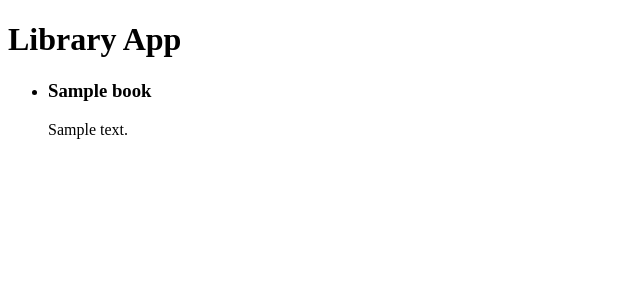
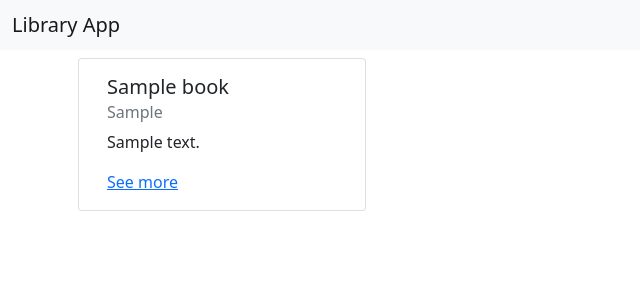
Before and after one commit to zakh-d/rest-api-om7-s18-team14, a Django app: page /book/all/ in a window 1280 px wide. Shown: the top 300 px of the page, without its empty margins (0-640 px from the left). Run offline with Django 3.2, Linux system fonts and the light colour scheme; tables that the repository leaves empty hold one stand-in row (values such as "Sample post").

Commit message:
Stylish for book list and base template

```diff
--- a/templates/_base.html
+++ b/templates/_base.html
@@ -3,13 +3,16 @@
 <head>
     <meta charset="UTF-8">
     <title>{% block title %}Library App{% endblock %}</title>
+    <link href="https://cdn.jsdelivr.net/npm/bootstrap@5.1.3/dist/css/bootstrap.min.css" rel="stylesheet" integrity="sha384-1BmE4kWBq78iYhFldvKuhfTAU6auU8tT94WrHftjDbrCEXSU1oBoqyl2QvZ6jIW3" crossorigin="anonymous">
+    <script src="https://cdn.jsdelivr.net/npm/bootstrap@5.1.3/dist/js/bootstrap.bundle.min.js" integrity="sha384-ka7Sk0Gln4gmtz2MlQnikT1wXgYsOg+OMhuP+IlRH9sENBO0LRn5q+8nbTov4+1p" crossorigin="anonymous"></script>
 </head>
 <body>
 
-    <header>
-        <h1>Library App</h1>
-    </header>
-
+    <nav class="navbar navbar-light bg-light">
+        <div class="container-fluid">
+            <span class="navbar-brand mb-0 h1">Library App</span>
+        </div>
+    </nav>
     {% block content %}
 
     {% endblock %}
--- a/templates/book/list.html
+++ b/templates/book/list.html
@@ -3,13 +3,24 @@
 {% block title %}All books{% endblock %}
 
 {% block content %}
-    <ul>
-        {% for book in books %}
-        <li>
-            <h3>{{ book.name }}</h3>
-            <p>{{ book.description }}</p>
-        </li>
+    <div class="container">
+        <div class="row">
+            {% for book in books %}
+                <div class="card col-md-3 m-2" style="width: 18rem;">
+                    <div class="card-body">
+                        <h5 class="card-title">{{ book.name }}</h5>
+                        <h6 class="card-subtitle mb-2 text-muted">
+                            {% for author in book.authors.all %}
+                                {{ author.patronymic }}
+                            {% endfor %}
+                        </h6>
+                        <p class="card-text">{{ book.description | truncatewords:10}}</p>
+                        <a href="#" class="card-link">See more</a>
+                    </div>
+                </div>
 
-        {% endfor %}
-    </ul>
+            {% endfor %}
+        </div>
+    </div>
+
 {% endblock %}
```
